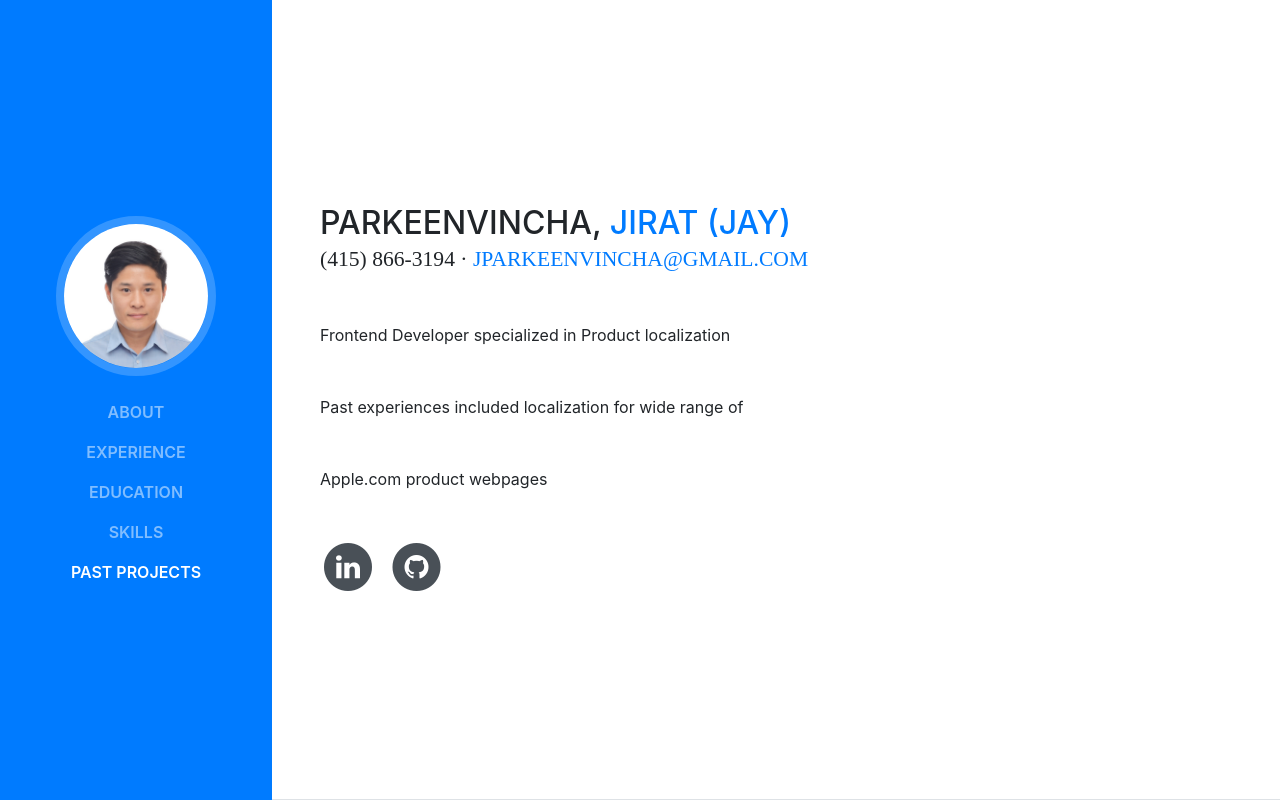
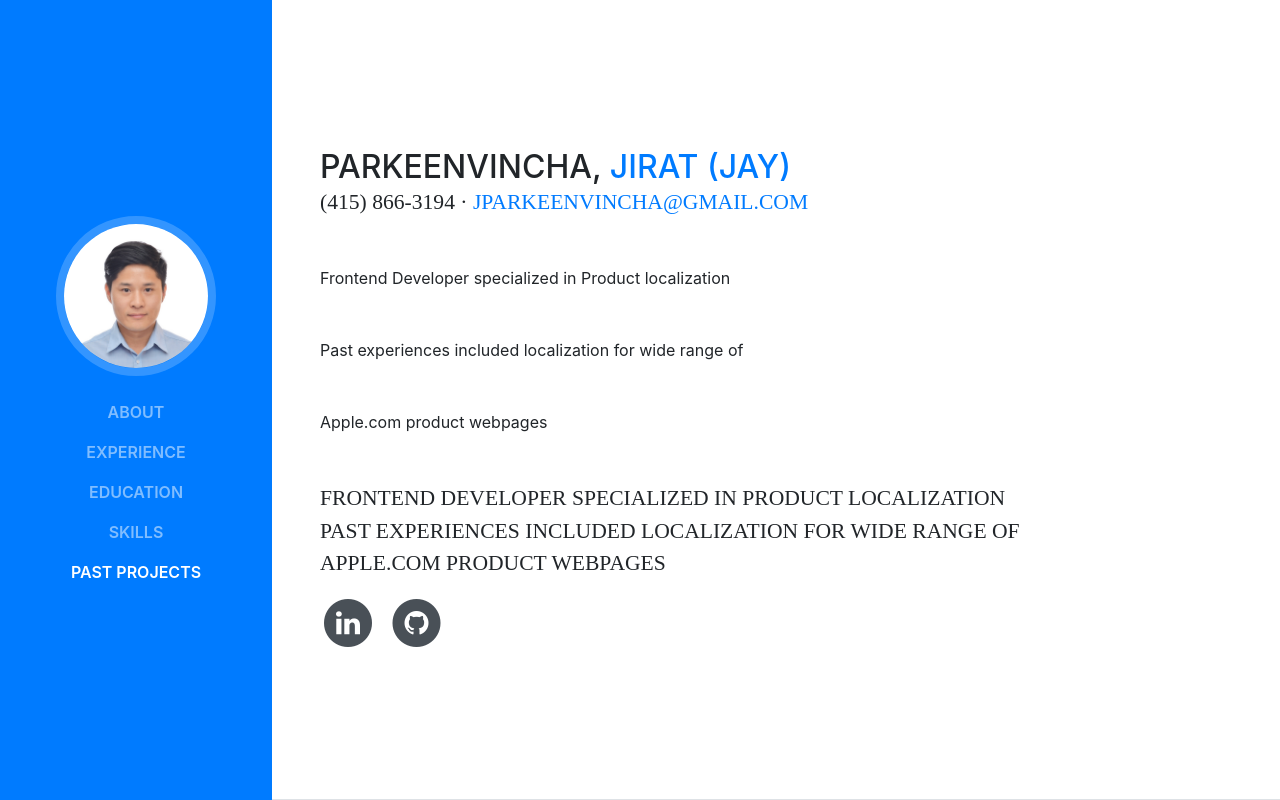
Before and after one commit to jparkeen/jparkeen.github.io, a website with bundled scripts: page index.html in a window 1280 px wide. Shown: the top 800 px of the page. Built offline with nearby package versions, Linux system fonts and the light colour scheme; a web font is replaced by a local one.

Commit message:
Update index.html
update 2

```diff
--- a/index.html
+++ b/index.html
@@ -84,6 +84,8 @@
           <p class="mb-5">Past experiences included localization for wide range of</p>
           <p class="mb-5"> Apple.com product webpages</p>
 
+
+          <div class="subheading mb-3">Frontend Developer specialized in Product localization </br> Past experiences included localization for wide range of </br> Apple.com product webpages</div>
 
 
 
```
